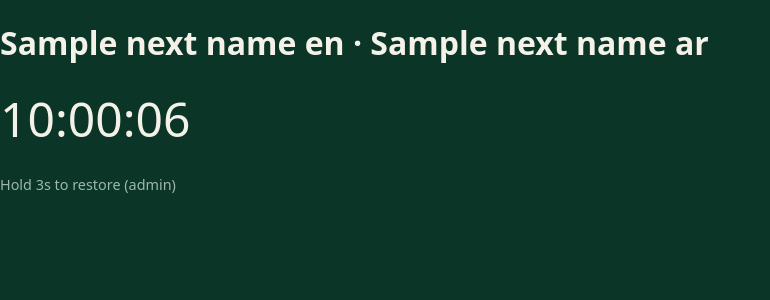
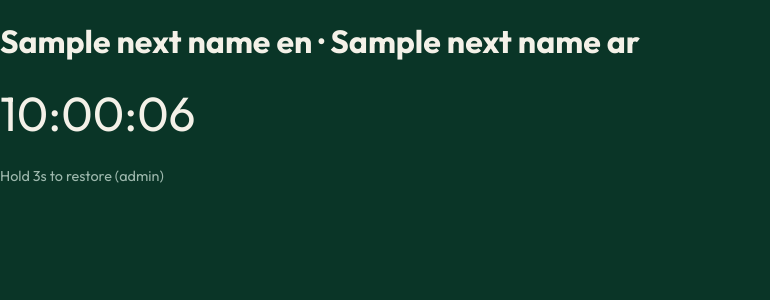
Before and after one commit to nexusnv/muhideen, a Python web app: template src/muhideen/views/templates/display.html in a window 1280 px wide. Shown: the top 300 px of the page, without its empty margins (0-770 px from the left). Run offline with Jinja, Linux system fonts and the light colour scheme; the template is opened without the code that fills it: most values are stand-ins (such as "Sample title", 1, 10 or a date in 2020).

Commit message:
feat: vendor display fonts (OFL)

```diff
--- a/src/muhideen/static/app.css
+++ b/src/muhideen/static/app.css
@@ -31,3 +31,13 @@ body { margin: 0; background: var(--bg); color: var(--fg); font-family: system-u
 #dim-clock { font-size: 6vh; }
 #iqamah-hero { font-size: 9vh; font-weight: 700; }
 #dim-skip-hint { font-size: 1.8vh; color: var(--muted); margin-top: 3vh; }
+/* Vendored display fonts (OFL-1.1: Outfit © The Outfit Project Authors;
+   JetBrains Mono © The JetBrains Mono Project Authors). Latin subsets,
+   served locally — no CDN. Variable instances saved per weight name. */
+@font-face { font-family: "Outfit"; src: url("fonts/Outfit-400.woff2") format("woff2"); font-weight: 400; font-style: normal; font-display: swap; }
+@font-face { font-family: "Outfit"; src: url("fonts/Outfit-700.woff2") format("woff2"); font-weight: 700; font-style: normal; font-display: swap; }
+@font-face { font-family: "Outfit"; src: url("fonts/Outfit-800.woff2") format("woff2"); font-weight: 800; font-style: normal; font-display: swap; }
+@font-face { font-family: "JetBrains Mono"; src: url("fonts/JetBrainsMono-600.woff2") format("woff2"); font-weight: 600; font-style: normal; font-display: swap; }
+@font-face { font-family: "JetBrains Mono"; src: url("fonts/JetBrainsMono-800.woff2") format("woff2"); font-weight: 800; font-style: normal; font-display: swap; }
+body { font-family: "Outfit", system-ui, sans-serif; }
+.digital-font { font-family: "JetBrains Mono", ui-monospace, monospace; }
```
Also changed, not shown: src/muhideen/static/fonts/JetBrainsMono-600.woff2 (added), src/muhideen/static/fonts/JetBrainsMono-800.woff2 (added), src/muhideen/static/fonts/Outfit-400.woff2 (added), src/muhideen/static/fonts/Outfit-700.woff2 (added), src/muhideen/static/fonts/Outfit-800.woff2 (added).
